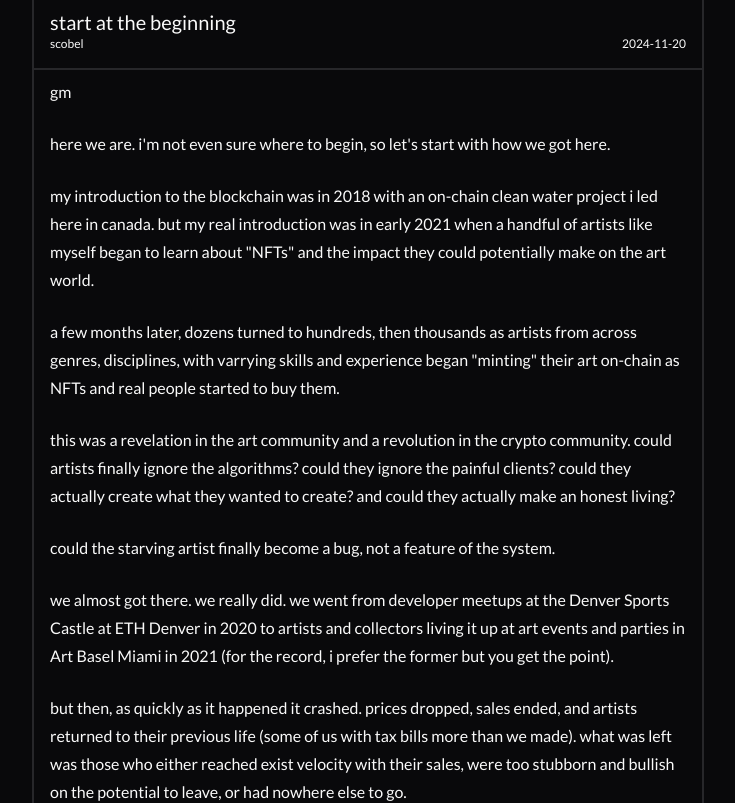
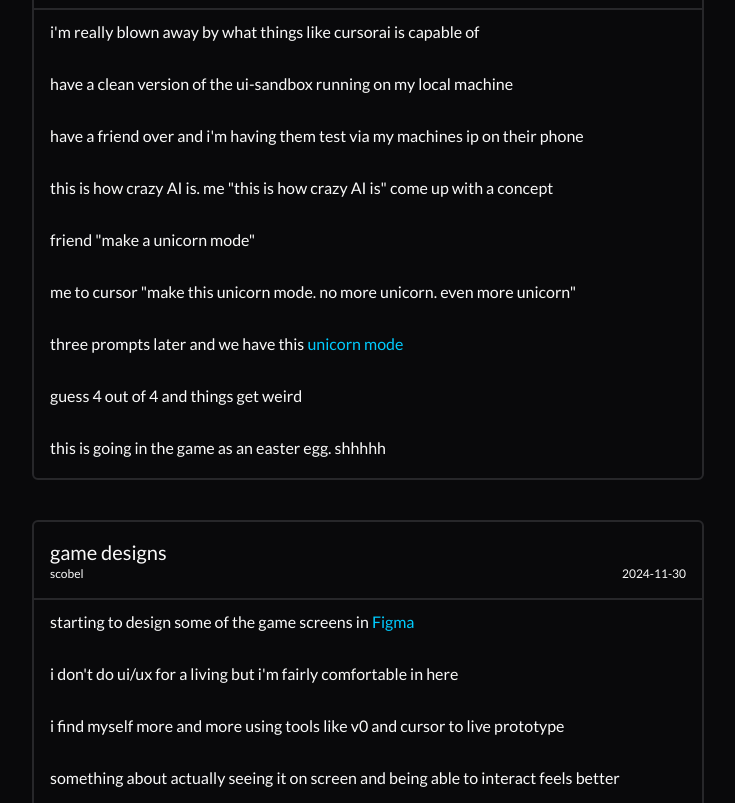
Before and after one commit to 0xartcade/artcade-ui, a Next.js app: page / in a window 1280 px wide. Shown: the part 1320-2123 px from the top of the page, without its empty margins (272-1007 px from the left). Built offline with nearby package versions, Linux system fonts and the light colour scheme.

Commit message:
- added logs - small styling change

```diff
--- a/components/dev-logs/dev-logs.tsx
+++ b/components/dev-logs/dev-logs.tsx
@@ -29,6 +29,12 @@ export const DevLogs = () => (
               h2: (props) => <SubHeading>{props.children}</SubHeading>,
               h3: (props) => <SubHeading2>{props.children}</SubHeading2>,
               p: (props) => <Paragraph>{props.children}</Paragraph>,
+              a: (props) => (
+                <a
+                  {...props}
+                  className="text-neon-blue hover:text-neon-purple transition-colors duration-200"
+                />
+              ),
             }}
           >
             {content}
--- a/components/dev-logs/logs.ts
+++ b/components/dev-logs/logs.ts
@@ -1,4 +1,198 @@
 export const logs = [
+
+  {
+    date: "2024-12-01",
+    title: "rapid prototyping",
+    author: "scobel",
+    content: `
+
+rapid prototyping is humming now
+
+i've been making changes, testing and updating the [ui-exporations](https://github.com/0xartcade/ui-explorations) repo constantly
+
+we've got a mobile version showing in a emulator in the browser [0xArtcade Sandbox](https://sandbox.0xartcade.xyz)
+
+if you add home screen on mobile you get a progressive web app experience
+
+i think this is how we'll do it for production. no desktop version. play in the phone.
+
+can't have advantages of playing with a full screen on a desktop.
+
+    `},
+
+
+    {
+      date: "2024-12-01",
+      title: "unicorn mode",
+      author: "scobel",
+      content: `
+
+i'm really blown away by what things like cursorai is capable of
+
+have a clean version of the ui-sandbox running on my local machine
+
+have a friend over and i'm having them test via my machines ip on their phone
+
+this is how crazy AI is. me "this is how crazy AI is" come up with a concept
+
+friend "make a unicorn mode"
+
+me to cursor "make this unicorn mode. no more unicorn. even more unicorn"
+
+three prompts later and we have this [unicorn mode](https://ui-explorations-git-scobel-unicorn-mode-artcade.vercel.app?_vercel_share=IMmax6flrb2Je0QqGND18JdH8WIsiH2S)
+
+guess 4 out of 4 and things get weird
+
+this is going in the game as an easter egg. shhhhh
+
+      `},
+
+
+  {
+    date: "2024-11-30",
+    title: "game designs",
+    author: "scobel",
+    content: `
+
+starting to design some of the game screens in [Figma](https://www.figma.com/design/Vwq3VcuZgdpqECNxdNbr47/0xArtcade---Designs?node-id=28-7&t=MdNWNcn35FmvEv8l-1)
+
+i don't do ui/ux for a living but i'm fairly comfortable in here
+
+i find myself more and more using tools like v0 and cursor to live prototype
+
+something about actually seeing it on screen and being able to interact feels better
+
+i'm using tailwind and a plugin called [tailscan](https://tailscan.com/) to build out the ui
+
+i wonder what marco will think when i hand him poorly written react components instead of figma screens lol
+
+we're going to find out soon i suppose
+
+    `},
+
+  {
+    date: "2024-11-30",
+    title: "real game data",
+    author: "scobel",
+    content: `
+we are using metadata for nfts to drive our games.
+
+marco setup repo called [artcade-data-collection](https://github.com/0xartcade/artcade-data-collection)
+
+he wrote a script that pulls data from the simplehash api and translates it to usable json for our games.
+
+right now we're just storing it as a json file but he'll have it in a database soon.
+
+in the meantime, i can use it to test some ui/ux for the games
+
+going to try to use 6529 collections "the memes" for the prototype
+`},
+
+  {
+    date: "2024-11-30",
+    title: "ui sandbox",
+    author: "scobel",
+    content: `
+
+while i work on some figma designs, i thought i would make a little sandbox for testing
+
+marco set us up with a repo called ui-explorations connected to vercel
+
+i can use things like cursorai and v0 to test out ui components and prototypes
+
+you can check it out at [ui-explorations](https://ui-explorations.vercel.app/)
+
+been testing a few interfaces and components we talked about
+
+something about the little tags that twitter/x uses for "subjects" when you join...
+
+    `},
+
+
+  {
+    date: "2024-11-29",
+    title: "logo design",
+    author: "scobel",
+    content: `
+
+came up with a pretty neat little logo design for 0xArtcade.
+
+we decided on this color pallete #52DBFF, #7637FE, #FDECCF, #FF3D5D, #FF3DDC
+
+this font Moniton
+
+and then just made the logo with the type + some gradients, outlines and shadows.
+
+then i traced out a little arcade cabinet using the color pallete in figma
+
+makes for a nice little svg logo to use together
+
+you can see it in the background of this page now
+
+    `},
+
+    {
+      date: "2024-11-28",
+      title: "project tracking",
+      author: "scobel",
+      content: `
+
+i spent a few years (ok a decade) as a product manager for startups in tech
+
+i can't help but track everything
+
+probably will drive people crazy but it helps me organize (and sleep at night)
+
+i setup a little github project to track [shapecraft hackathon 2024](https://github.com/orgs/0xartcade/projects/4)
+
+check out our [website](https://0xartcade.xyz) or follow us on [twitter](https://twitter.com/0xartcade)
+
+      `},
+
+  {
+    date: "2024-11-27",
+    title: "brand inspiration",
+    author: "scobel",
+    content: `
+
+i've been thinking alot about brand inspiration for 0xArtcade.
+
+i was born in Niagara Falls, Ontario, Canada and often went to a place called [Clifton Hill](https://www.cliftonhill.com/).
+
+it was like sloped boardwalk with games and arcades.
+
+i just love the old 80s and 90s arcade aesthetic.
+
+the neon, the colors, the sounds. i want to lean into that.
+
+at the same time i love the modern design of Apples glassui and spatial interfaces.
+
+the idea of depth with a touch of color and a hint of neon just speaks to me.
+
+you can check out some of the inspiration [here](https://www.figma.com/design/Vwq3VcuZgdpqECNxdNbr47/0xArtcade---Designs?node-id=61-105&t=MdNWNcn35FmvEv8l-1) (password is foreverworlds)
+    `},
+
+{
+  date: "2024-11-26",
+  title: "what's in a name?",
+  author: "scobel",
+  content: `
+
+i honestly can't remember how we came to this 0xArtcade brand. i think it went something like "Marco - we should make a framework and platform for any art based game to exist onchain. what should we call it"
+
+"scobel - the artcade"
+
+"marco - let's drop the the"
+
+"scobel - let's add 0x"
+
+and here we are. 0xArcade is born. a place to play art based games onchain. a place to earn awards. a place to support artists.
+
+now we just need a slogan. "gamified art exploration" isn't going to cut it
+  `
+},
+
+
   {
     date: "2024-11-25",
     title: "weekend warrior",
```
